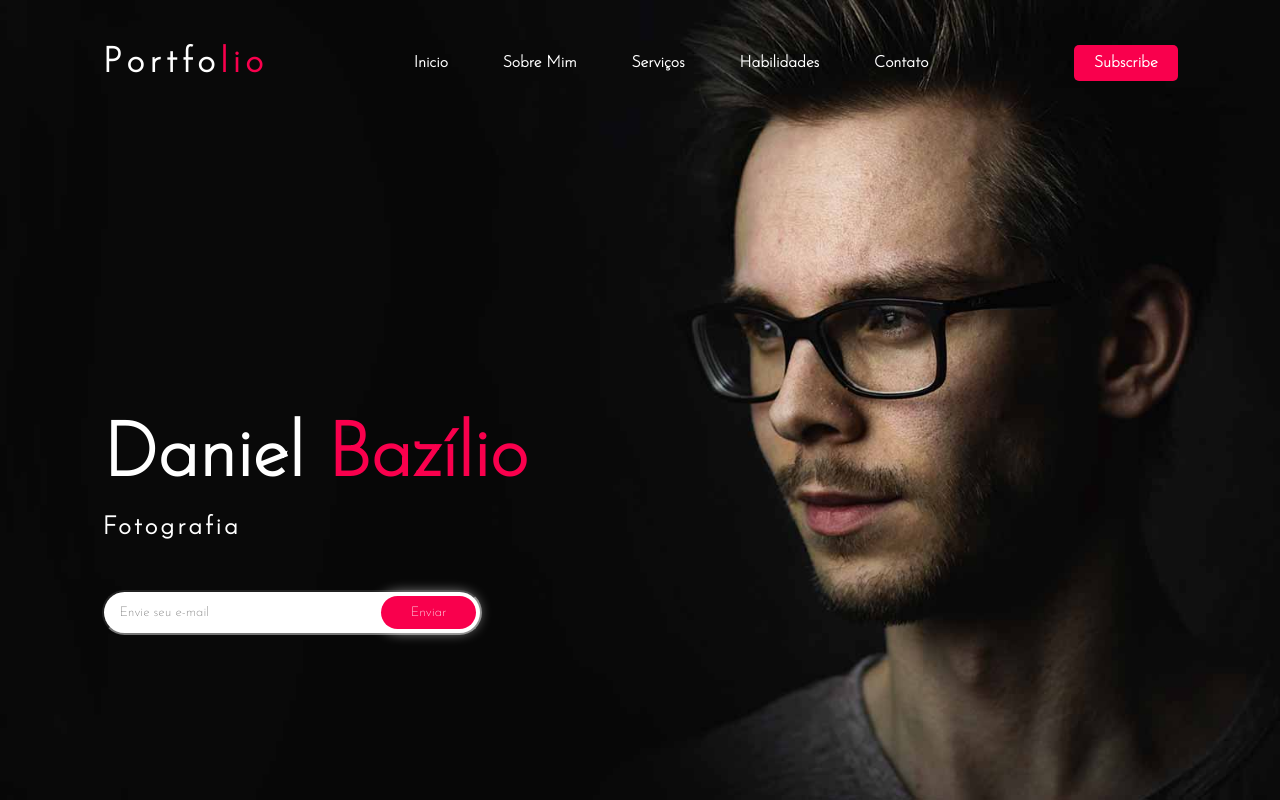
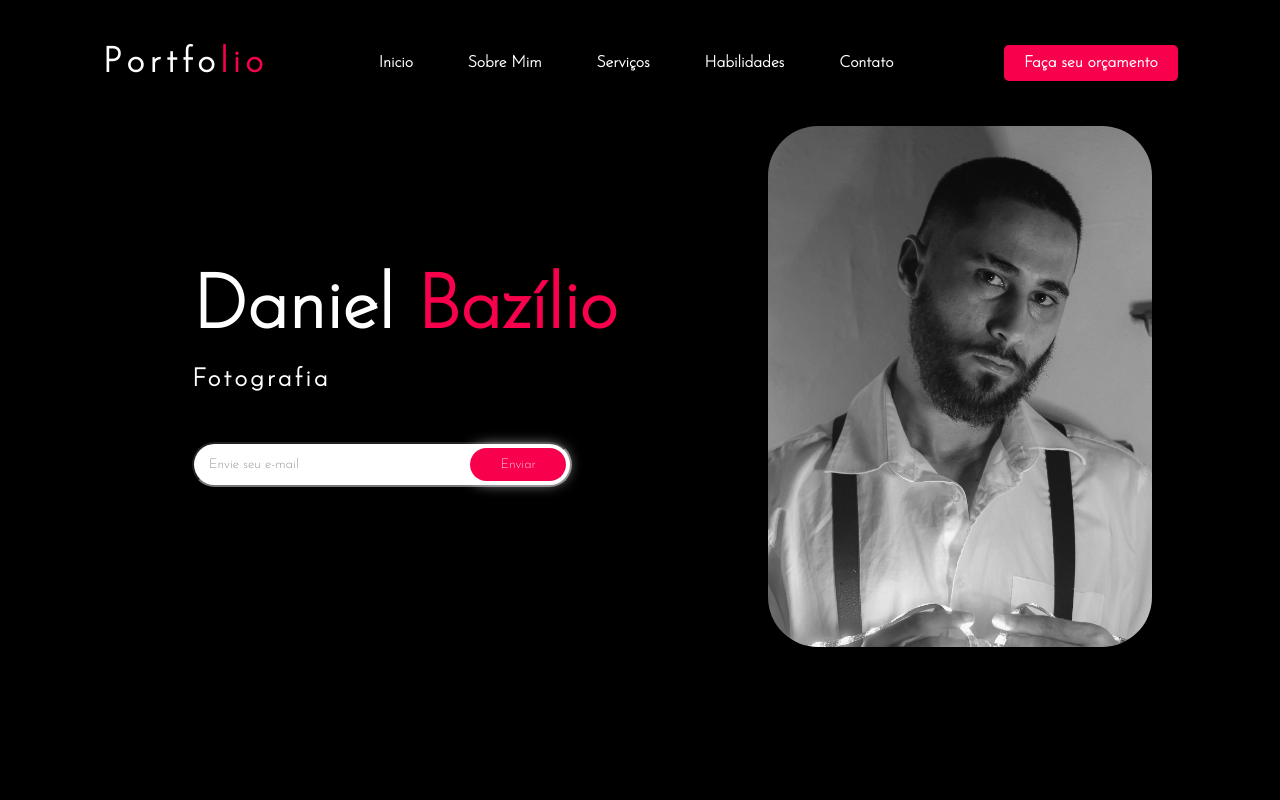
Before and after one commit to guigonca/photo-galery, a plain HTML site: page index.html in a window 1280 px wide. Drawn offline with Linux system fonts and the light colour scheme.

Commit message:
teste de foto
Testando alteração de foto

```diff
--- a/estilo/style.css
+++ b/estilo/stylee.css
@@ -6,14 +6,27 @@
     box-sizing: border-box;
     font-family: 'Josefin Sans', sans-serif;
 }
+body{
+    background-color: black;
+    /* background-image: url(/background.jpg); */
+    position: relative;
+}
+body img{
+    height: auto;
+    width: 30%;
+    position: absolute;
+    right: 10%;
+    top: 100%;
+    border-radius: 50px;
+}
 
-.background{
+/* .background{
+    background-color: black;
     height: 100vh;
-    background-image: url(/img/background.jpg);
     background-size: cover;
     background-position: center;
     width: 100%;
-}
+} */
 
 nav{
     display: flex;
@@ -69,8 +82,8 @@ nav ul li a:hover{
 
 .main{
     position: absolute;
-    top: 50%;
-    left: 8%;
+    top: 200%;
+    left: 15%;
     transform: translateY(-50);
 }
 
--- a/index.html
+++ b/index.html
@@ -8,9 +8,10 @@
     <link rel="preconnect" href="https://fonts.gstatic.com" crossorigin>
     <link href="https://fonts.googleapis.com/css2?family=Josefin+Sans:ital,wght@0,200;1,100&display=swap" rel="stylesheet">
     <title>Daniel Bazílio Fotografia</title>
-    <link rel="stylesheet" href="estilo/style.css">
+    <link rel="stylesheet" href="estilo/stylee.css">
 </head>
 <body>
+    <img src="background.jpg" alt="">
     <div class="background">
         <nav>
             <h2>Portfo<span>lio</span></h2>
@@ -21,7 +22,7 @@
                 <li><a href="#">Habilidades</a></li>
                 <li><a href="#">Contato</a></li>
             </ul>
-            <a class ="btn" href="">Subscribe</a>
+            <a class ="btn" href="">Faça seu orçamento</a>
         </nav>
         <div class="main">
             <!-- <h4>Olá, meu nome é </h4> -->
```
Also changed, not shown: background.jpg (added), fotofundo.jpg (renamed from img/background.jpg), img/fotofundo.jpg (added).
